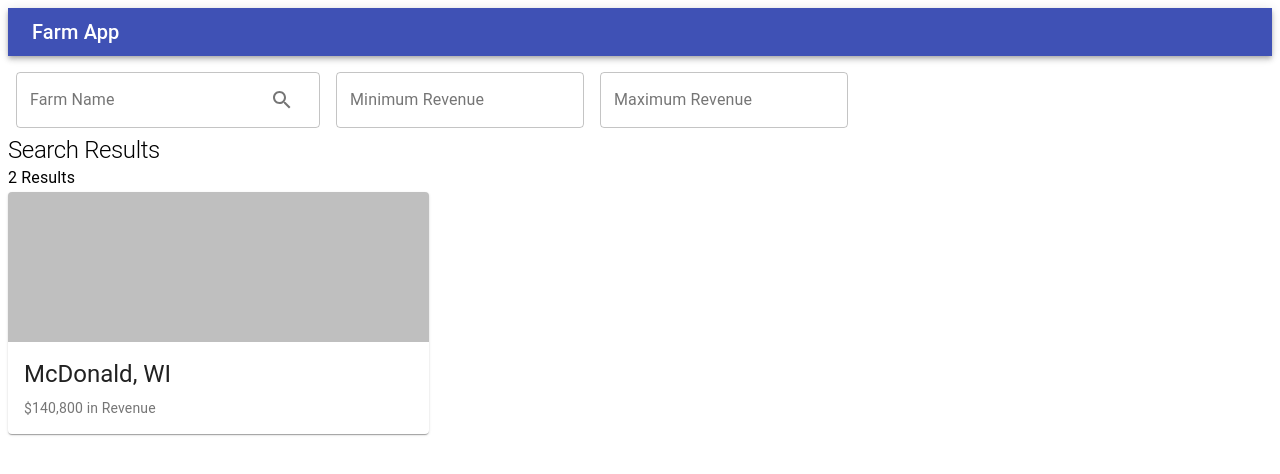
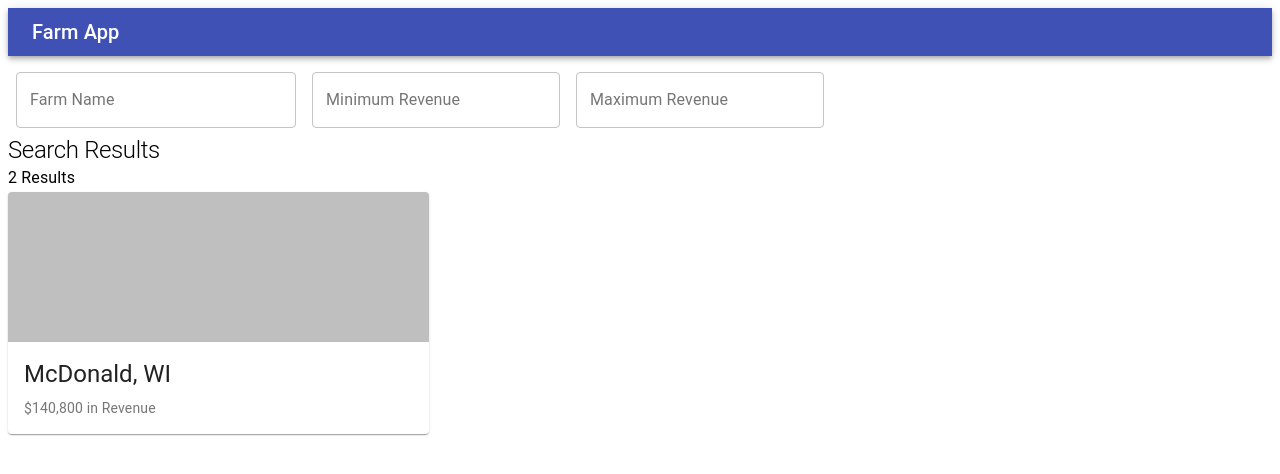
Before and after one commit to kino6052/public_code_challenge, a React app in the folder farm-app-fullstack/: page / in a window 1280 px wide. Shown: the top 474 px of the page. Built offline with nearby package versions, Linux system fonts and the light colour scheme; the HTML template or start-up script is replaced by a standard one.

Commit message:
Fix Module Resolution Issues

```diff
--- a/farm-app-fullstack/client/src/components/SearchBar.tsx
+++ b/farm-app-fullstack/client/src/components/SearchBar.tsx
@@ -6,7 +6,7 @@ import {
   FormControl,
   InputAdornment,
 } from "@material-ui/core";
-import { Search } from "@material-ui/icons";
+// import { Search } from "@material-ui/icons";
 import styled from "styled-components";
 
 const SearchBarWrapper = styled.div`
@@ -29,9 +29,7 @@ export const SearchBar = () => {
           id="outlined-adornment-farm-name"
           endAdornment={
             <InputAdornment position="end">
-              <IconButton>
-                <Search />
-              </IconButton>
+              <IconButton>{/* <Search /> */}</IconButton>
             </InputAdornment>
           }
           labelWidth={90}
--- a/farm-app-fullstack/package.json
+++ b/farm-app-fullstack/package.json
@@ -6,6 +6,7 @@
   "scripts": {
     "react-dev": "webpack -d --watch",
     "server-dev": "nodemon server/index.js",
+    "build": "webpack --config ./webpack.config.js",
     "start": "webpack && node server/index.js"
   },
   "author": "Kirill Novik",
@@ -25,7 +26,7 @@
   "dependencies": {
     "@material-ui/core": "^4.11.0",
     "express": "^4.15.0",
-    "react": "^15.4.2",
-    "react-dom": "^15.4.2"
+    "react": "^16.13.0",
+    "react-dom": "^16.13.0"
   }
 }
--- a/farm-app-fullstack/tsconfig.json
+++ b/farm-app-fullstack/tsconfig.json
@@ -2,7 +2,7 @@
   "compilerOptions": {
     "jsx": "react",
     "lib": ["es6", "dom"],
-    "rootDir": "client/src",
+    "rootDir": "./client/src",
     "module": "commonjs",
     "target": "es5",
     "sourceMap": true,
--- a/farm-app-fullstack/webpack.config.js
+++ b/farm-app-fullstack/webpack.config.js
@@ -1,4 +1,5 @@
 var path = require("path");
+const { response } = require("express");
 var SRC_DIR = path.join(__dirname, "/client/src");
 var DIST_DIR = path.join(__dirname, "/client/dist");
 
@@ -13,12 +14,12 @@ module.exports = {
       {
         test: /\.tsx?$/,
         use: "ts-loader",
-        include: SRC_DIR,
         exclude: /node_modules/,
       },
     ],
   },
   resolve: {
+    modules: [path.resolve(__dirname, "node_modules"), "node_modules"],
     extensions: [".tsx", ".ts", ".js"],
   },
 };
```
Also changed, not shown: 1 other file (tests, documents, lock files or other folders).
